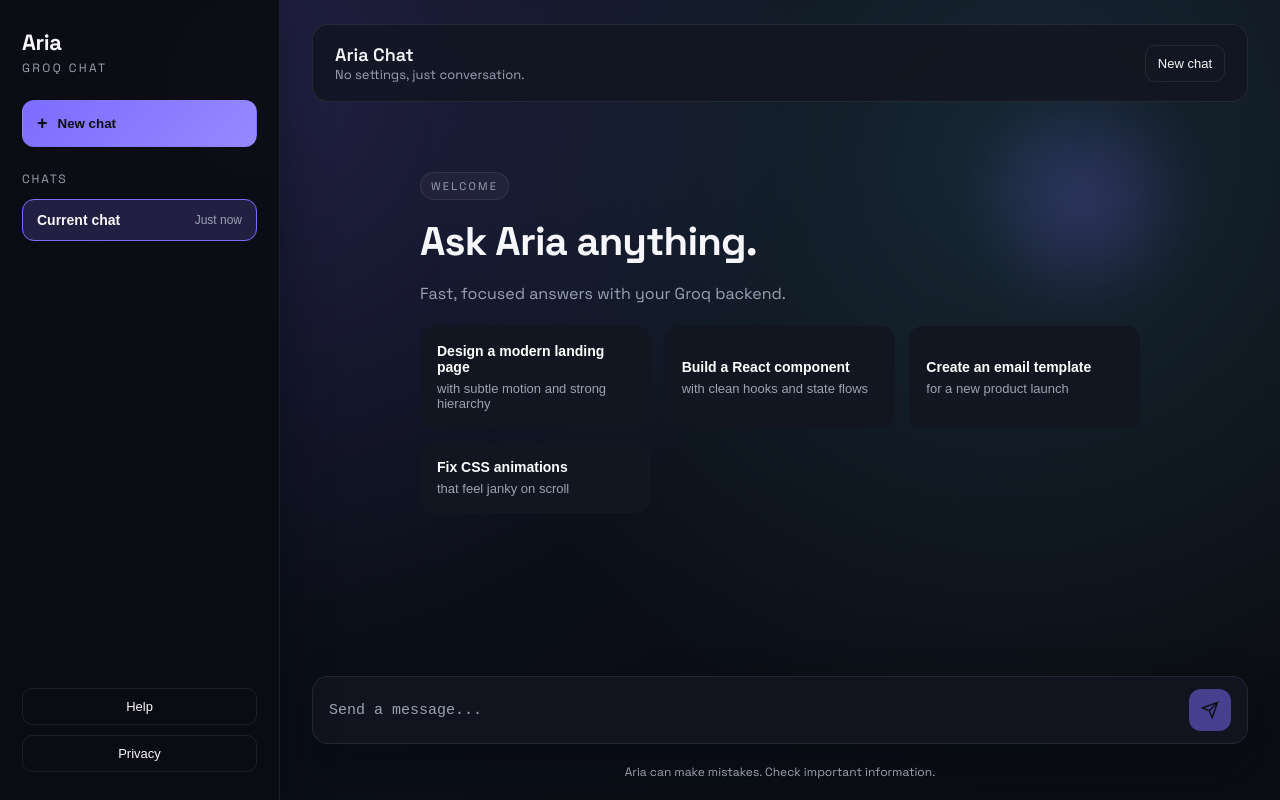
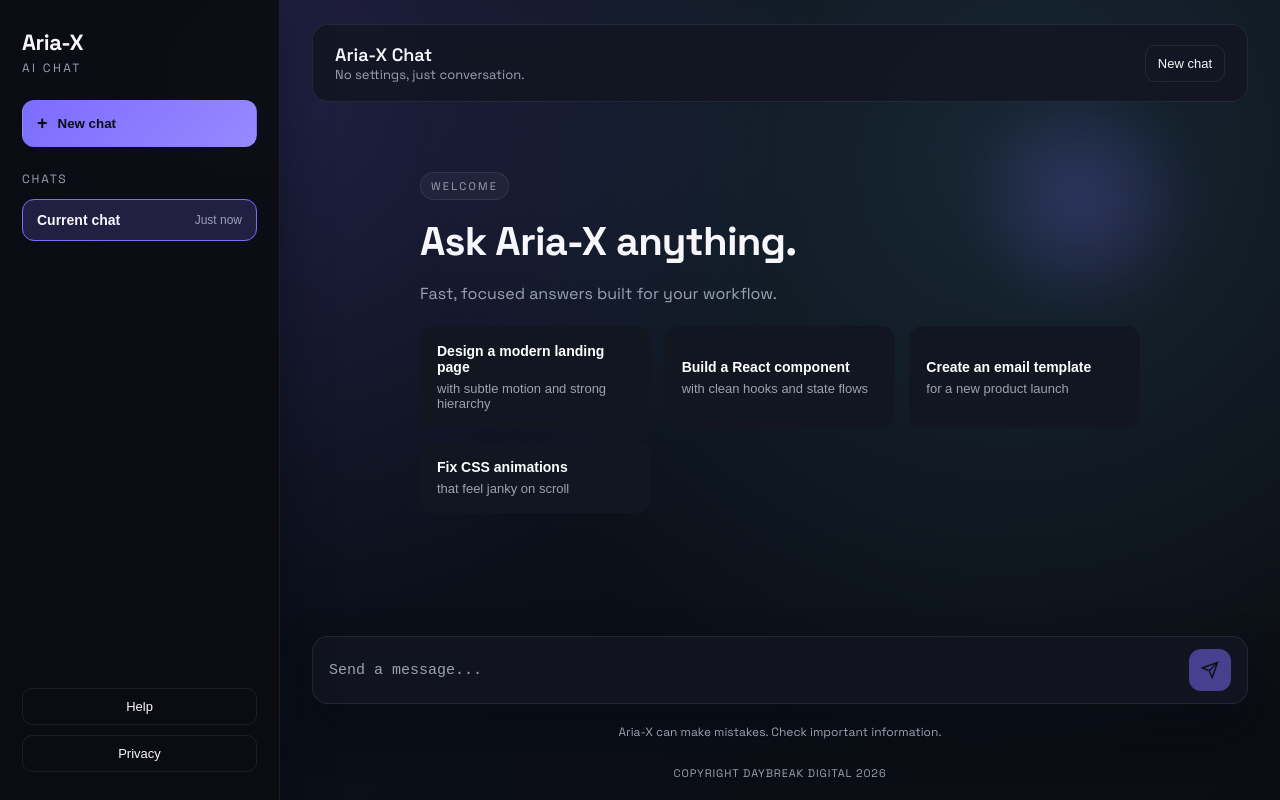
Before and after one commit to daybreakdata-ux/Aria-2, a Next.js app: page / in a window 1280 px wide. Built offline with nearby package versions, Linux system fonts and the light colour scheme.

Commit message:
ui update

```diff
--- a/components/ChatInterface.js
+++ b/components/ChatInterface.js
@@ -171,8 +171,8 @@ export default function ChatInterface() {
     <div className="app-shell">
       <aside className="sidebar">
         <div className="brand">
-          <span className="brand-mark">Aria</span>
-          <span className="brand-subtitle">Groq chat</span>
+          <span className="brand-mark">Aria-X</span>
+          <span className="brand-subtitle">AI chat</span>
         </div>
         <button className="primary-action" type="button" onClick={startNewChat}>
           <span className="action-icon">+</span>
@@ -194,7 +194,7 @@ export default function ChatInterface() {
       <section className="content">
         <header className="topbar">
           <div>
-            <p className="topbar-title">Aria Chat</p>
+            <p className="topbar-title">Aria-X Chat</p>
             <p className="topbar-subtitle">No settings, just conversation.</p>
           </div>
           <div className="topbar-actions">
@@ -206,8 +206,8 @@ export default function ChatInterface() {
           {messages.length === 0 && (
             <div className="hero">
               <div className="hero-badge">Welcome</div>
-              <h1 className="hero-title">Ask Aria anything.</h1>
-              <p className="hero-copy">Fast, focused answers with your Groq backend.</p>
+              <h1 className="hero-title">Ask Aria-X anything.</h1>
+              <p className="hero-copy">Fast, focused answers built for your workflow.</p>
               <div className="hero-grid">
                 {suggestions.map((item) => (
                   <button
@@ -232,7 +232,7 @@ export default function ChatInterface() {
                 className={`message-row ${message.role === 'user' ? 'user' : 'assistant'}`}
               >
                 <div className="message-bubble">
-                  <span className="message-role">{message.role === 'user' ? 'You' : 'Aria'}</span>
+                  <span className="message-role">{message.role === 'user' ? 'You' : 'Aria-X'}</span>
                   <div className="message-content">{message.content}</div>
                   {message.role === 'assistant' && (() => {
                     const codeBlocks = extractCodeBlocks(message.content);
@@ -247,7 +247,7 @@ export default function ChatInterface() {
                       <div className="message-actions">
                         {codeBlocks.map((block, blockIndex) => {
                           const extension = getExtensionForLanguage(block.language);
-                          const filename = `aria-code-${index + 1}-${blockIndex + 1}-${timestamp}.${extension}`;
+                          const filename = `aria-x-code-${index + 1}-${blockIndex + 1}-${timestamp}.${extension}`;
                           return (
                             <button
                               key={`code-${blockIndex}`}
@@ -260,7 +260,7 @@ export default function ChatInterface() {
                           );
                         })}
                         {imageUrls.map((url, imageIndex) => {
-                          const filename = `aria-image-${index + 1}-${imageIndex + 1}-${timestamp}`;
+                          const filename = `aria-x-image-${index + 1}-${imageIndex + 1}-${timestamp}`;
                           return (
                             <button
                               key={`image-${imageIndex}`}
@@ -282,7 +282,7 @@ export default function ChatInterface() {
             {isLoading && (
               <div className="message-row assistant">
                 <div className="message-bubble">
-                  <span className="message-role">Aria</span>
+                  <span className="message-role">Aria-X</span>
                   <div className="typing">
                     <span></span>
                     <span></span>
@@ -312,7 +312,8 @@ export default function ChatInterface() {
             </svg>
           </button>
         </form>
-        <p className="disclaimer">Aria can make mistakes. Check important information.</p>
+        <p className="disclaimer">Aria-X can make mistakes. Check important information.</p>
+        <p className="footer-note">Copyright Daybreak Digital 2026</p>
       </section>
       <div className="ambient" aria-hidden="true"></div>
     </div>
--- a/pages/index.js
+++ b/pages/index.js
@@ -5,7 +5,7 @@ export default function Home() {
   return (
     <>
       <Head>
-        <title>Aria - AI Chat</title>
+        <title>Aria-X - AI Chat</title>
         <meta name="description" content="Your creative AI design assistant" />
         <meta name="viewport" content="width=device-width, initial-scale=1" />
         <link rel="icon" href="/favicon.ico" />
--- a/styles.css
+++ b/styles.css
@@ -436,6 +436,15 @@ body {
     text-align: center;
 }
 
+.footer-note {
+    font-size: 11px;
+    color: var(--text-muted);
+    text-align: center;
+    letter-spacing: 0.08em;
+    text-transform: uppercase;
+    margin-top: 6px;
+}
+
 @keyframes pulse {
     0%, 100% { opacity: 0.4; transform: translateY(0); }
     50% { opacity: 1; transform: translateY(-3px); }
```
